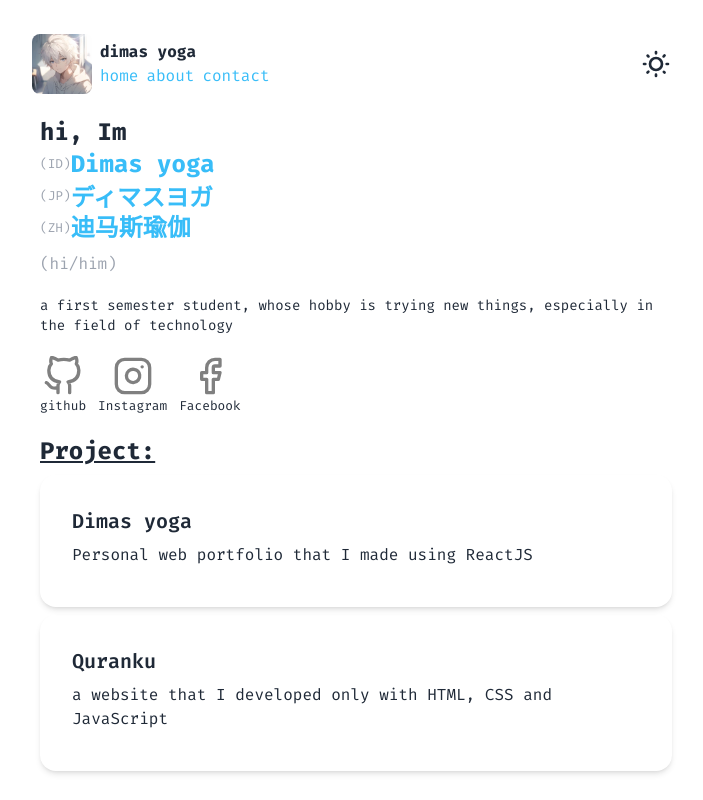
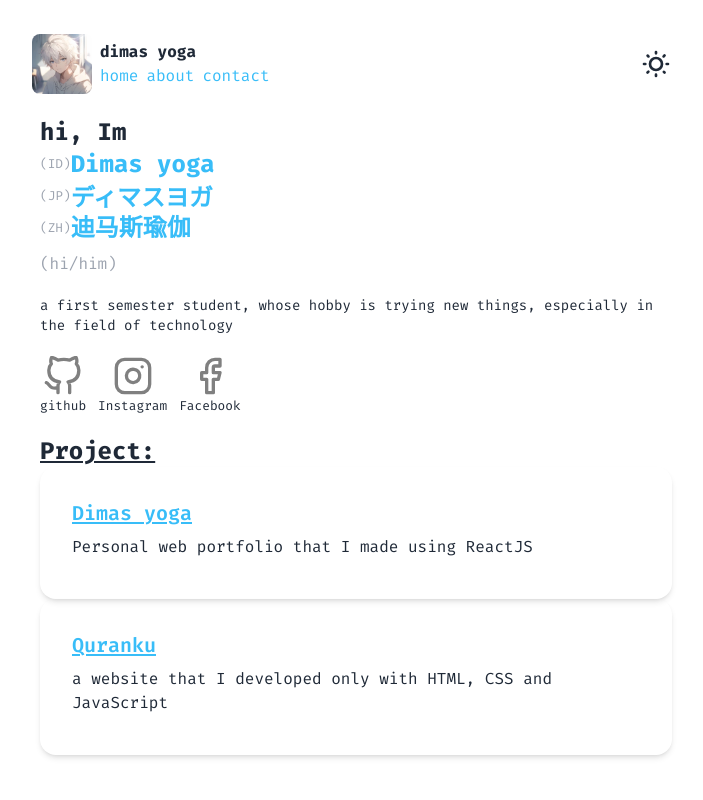
Before and after one commit to dimasyoga42/dimasyoga, a React (Vite) app: page / in a window 1280 px wide. Shown: the whole page, without its empty margins (288-991 px from the left). Built offline with nearby package versions, Linux system fonts and the light colour scheme; a web font is replaced by a local one.

Commit message:
feat: fix margins on cards

```diff
--- a/src/components/project.jsx
+++ b/src/components/project.jsx
@@ -3,17 +3,17 @@ function Project() {
   return (
     <div className="w-full mt-5">
         <h1 className="font-fira font-bold text-2xl underline underline-offset-2">Project:</h1>
-        <div className="card filter backdrop:blur-lg w-full shadow-md mt-2">
+        <div className="card filter backdrop:blur-sm w-full shadow-md">
   <div className="card-body">
-    <h2 className="card-title cursor-pointer">Dimas yoga</h2>
+    <h2 className="card-title cursor-pointer underline text-sky-400 underline-offset-2">Dimas yoga</h2>
     <p>Personal web portfolio that I made using ReactJS</p>
     <div className="card-actions justify-end">
     </div>
   </div>
 </div>
-<div className="card filter backdrop:blur-xl w-full shadow-md mt-2">
+<div className="card filter backdrop:blur-xl w-full shadow-md">
   <div className="card-body">
-    <h2 className="card-title cursor-pointer">Quranku</h2>
+    <h2 className="card-title cursor-pointer underline underline-offset-2 text-sky-400">Quranku</h2>
     <p>a website that I developed only with HTML, CSS and JavaScript</p>
     <div className="card-actions justify-end">
     </div>
```
